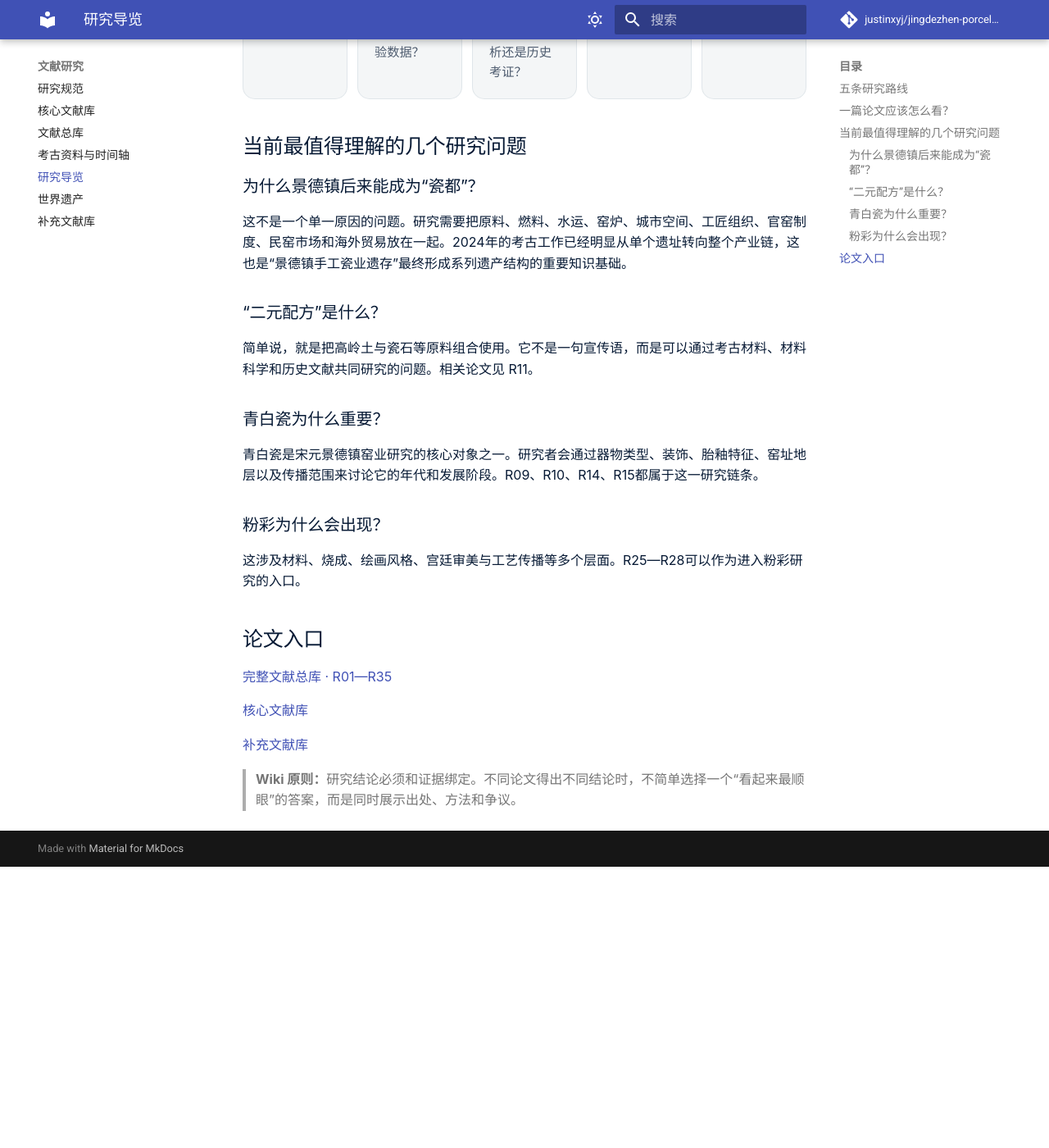
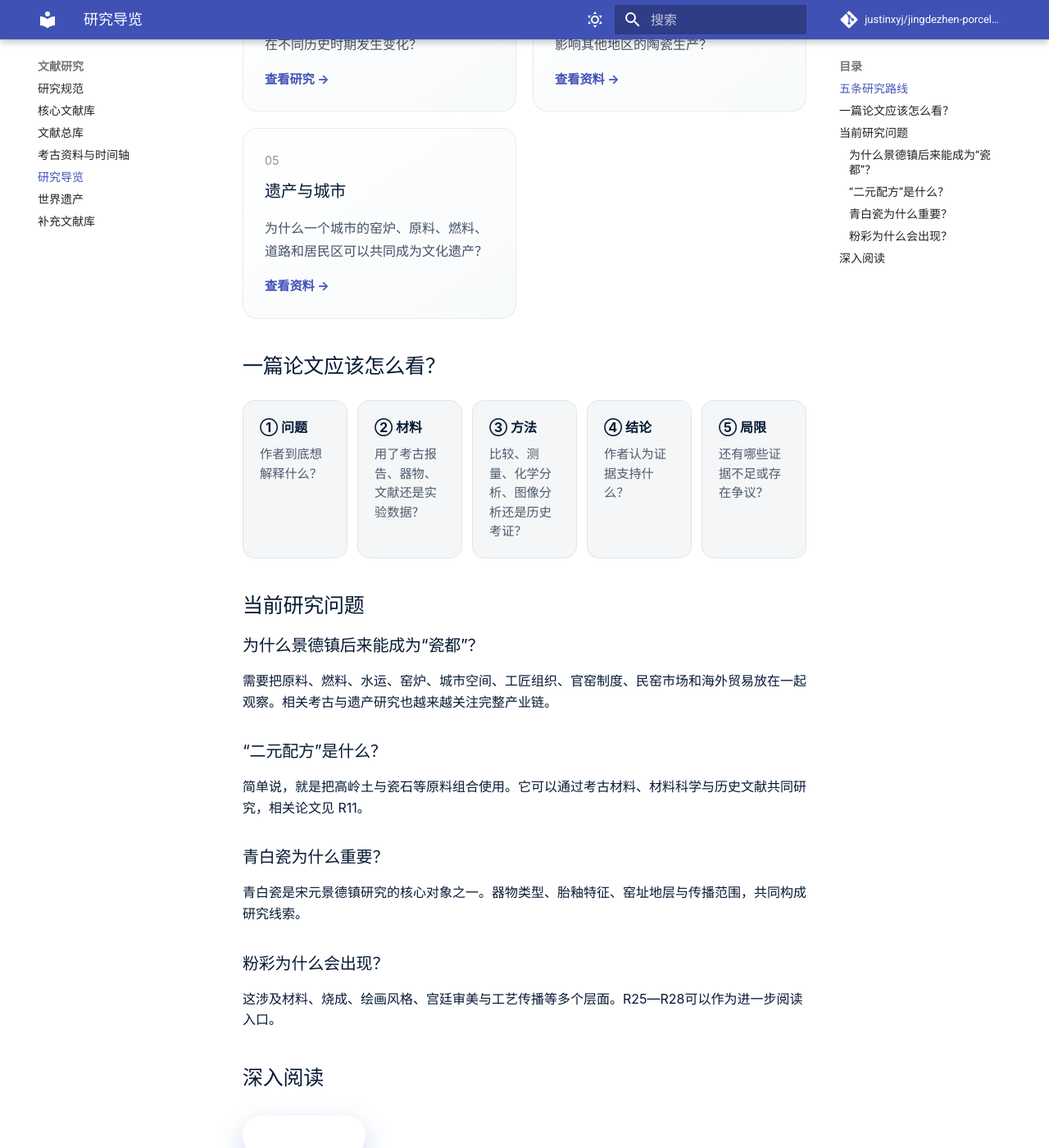
Before and after one commit to justinxyj/jingdezhen-porcelain-wiki, an MkDocs documentation site: the page built from docs/research/research-hub.md, in a window 1280 px wide and 1400 px high, scrolled down 1395 px. Shown: the whole window at 82% size. Built offline with MkDocs 1.6.1 and Material for MkDocs 9.7.7, drawn with Linux system fonts in a browser that asks for light colours; a script that is not in the unit is left out; comment, search, counter and statistics services are not loaded; before the commit the page ends 2452 px from its top, so only the background shows below that; some of the changed text lies outside the part shown.

Commit message:
Redesign research hub in Apple porcelain-blue style

```diff
--- a/docs/research/research-hub.md
+++ b/docs/research/research-hub.md
@@ -1,10 +1,13 @@
 # 研究 · 把“瓷片”变成知识
 
-如果你不知道“研究”到底在研究什么，可以把它理解成一句话：
-
-> **考古告诉我们“地下发现了什么”，文献告诉我们“古人怎么说”，研究则把这些证据放在一起，解释“为什么会这样”。**
-
-因此这里不是再堆一页论文，而是把已经登记的研究按问题分类，让普通读者知道一篇论文究竟能解决什么问题。
+<div class="museum-hero">
+  <div>
+    <div class="eyebrow">RESEARCH · 研究</div>
+    <h1>从一块瓷片，走进一个问题。</h1>
+    <p>考古、文献、材料科学与历史研究，在这里汇合。先找到问题，再找到证据。</p>
+  </div>
+  <div class="museum-hero-mark">研究<br>之路</div>
+</div>
 
 ## 五条研究路线
 
@@ -26,30 +29,24 @@
   <div><b>⑤ 局限</b><span>还有哪些证据不足或存在争议？</span></div>
 </div>
 
-## 当前最值得理解的几个研究问题
+## 当前研究问题
 
 ### 为什么景德镇后来能成为“瓷都”？
 
-这不是一个单一原因的问题。研究需要把原料、燃料、水运、窑炉、城市空间、工匠组织、官窑制度、民窑市场和海外贸易放在一起。2024年的考古工作已经明显从单个遗址转向整个产业链，这也是“景德镇手工瓷业遗存”最终形成系列遗产结构的重要知识基础。
+需要把原料、燃料、水运、窑炉、城市空间、工匠组织、官窑制度、民窑市场和海外贸易放在一起观察。相关考古与遗产研究也越来越关注完整产业链。
 
 ### “二元配方”是什么？
 
-简单说，就是把高岭土与瓷石等原料组合使用。它不是一句宣传语，而是可以通过考古材料、材料科学和历史文献共同研究的问题。相关论文见 R11。
+简单说，就是把高岭土与瓷石等原料组合使用。它可以通过考古材料、材料科学与历史文献共同研究，相关论文见 R11。
 
 ### 青白瓷为什么重要？
 
-青白瓷是宋元景德镇窑业研究的核心对象之一。研究者会通过器物类型、装饰、胎釉特征、窑址地层以及传播范围来讨论它的年代和发展阶段。R09、R10、R14、R15都属于这一研究链条。
+青白瓷是宋元景德镇研究的核心对象之一。器物类型、胎釉特征、窑址地层与传播范围，共同构成研究线索。
 
 ### 粉彩为什么会出现？
 
-这涉及材料、烧成、绘画风格、宫廷审美与工艺传播等多个层面。R25—R28可以作为进入粉彩研究的入口。
+这涉及材料、烧成、绘画风格、宫廷审美与工艺传播等多个层面。R25—R28可以作为进一步阅读入口。
 
-## 论文入口
+## 深入阅读
 
-[完整文献总库 · R01—R35](literature-library.md)
-
-[核心文献库](sources.md)
-
-[补充文献库](sources-addendum.md)
-
-> **Wiki 原则：**研究结论必须和证据绑定。不同论文得出不同结论时，不简单选择一个“看起来最顺眼”的答案，而是同时展示出处、方法和争议。
+<div style="margin-top:28px"><a class="jdm-pill" href="literature-library/">进入文献总库 →</a></div>
```
